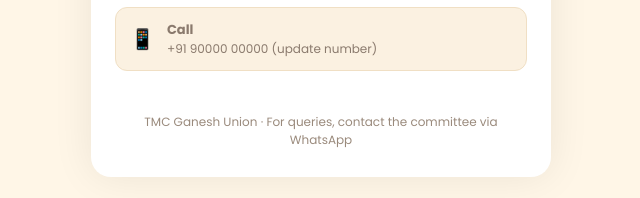
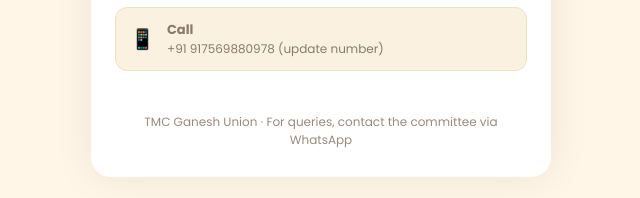
Before and after one commit to suryareddytadipatri/tmc-ganesh-union-app, a website: page public/index.html in a window 1280 px wide. Shown: the part 1954-2152 px from the top of the page, 319-959 px from the left. Drawn offline with Linux system fonts and the light colour scheme; no server answers; a web font is replaced by a local one.

Commit message:
Change contact number in index.html
Updated the contact number for the call link.

```diff
--- a/public/index.html
+++ b/public/index.html
@@ -465,7 +465,7 @@
       </a>
       <a class="contact-card" href="tel:+917569880978">
         <span class="icon">📱</span>
-        <span><b>Call</b><span>+91 90000 00000 (update number)</span></span>
+        <span><b>Call</b><span>+91 917569880978 (update number)</span></span>
       </a>
     </div>
 
```
